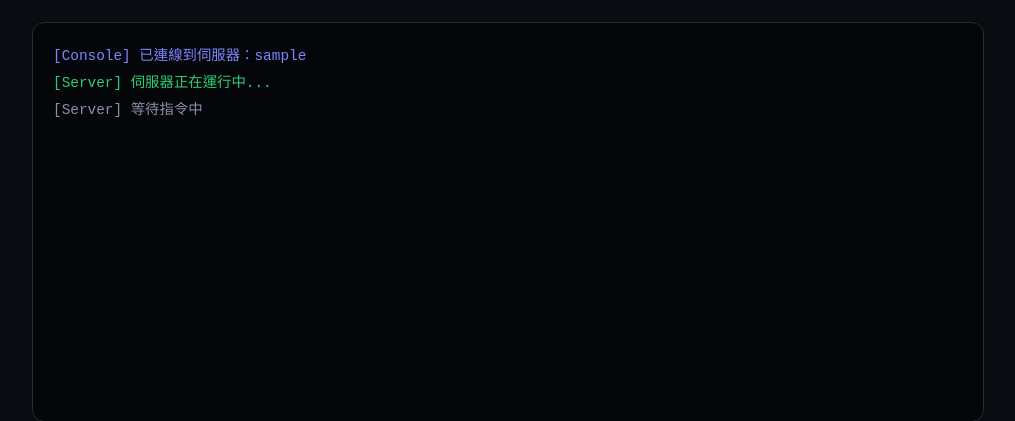
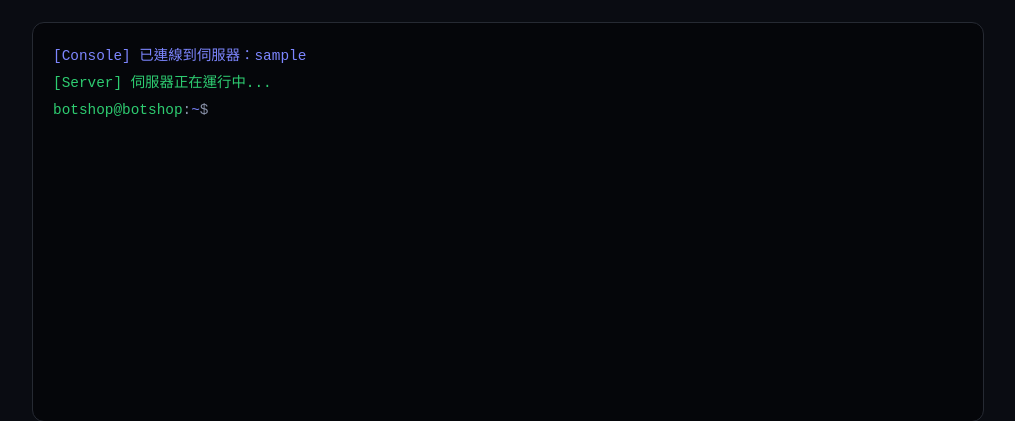
Before and after one commit to jjjhnhhyh-lab/botshop-01431, a Flask app: a page that uses templates/server_console.html in a window 1280 px wide. Shown: the part 197-618 px from the top of the page, without its empty margins (132-1147 px from the left). Run offline with Flask 3, Linux system fonts and the light colour scheme; the visitor is signed in with stand-in values (Sample User, id 1).

Commit message:
console prompt

```diff
--- a/templates/server_console.html
+++ b/templates/server_console.html
@@ -118,7 +118,7 @@ body {
     <div class="console-box" id="console">
         <div class="line info">[Console] 已連線到伺服器：{{ server_name }}</div>
         <div class="line ok">[Server] 伺服器正在運行中...</div>
-        <div class="line">[Server] 等待指令中<span class="cursor"></span></div>
+        <div class="line"><span style="color:#2ecc71">botshop@botshop</span>:<span style="color:#7d86ff">~</span>$ <span class="cursor"></span></div>
     </div>
 </div>
 
```
